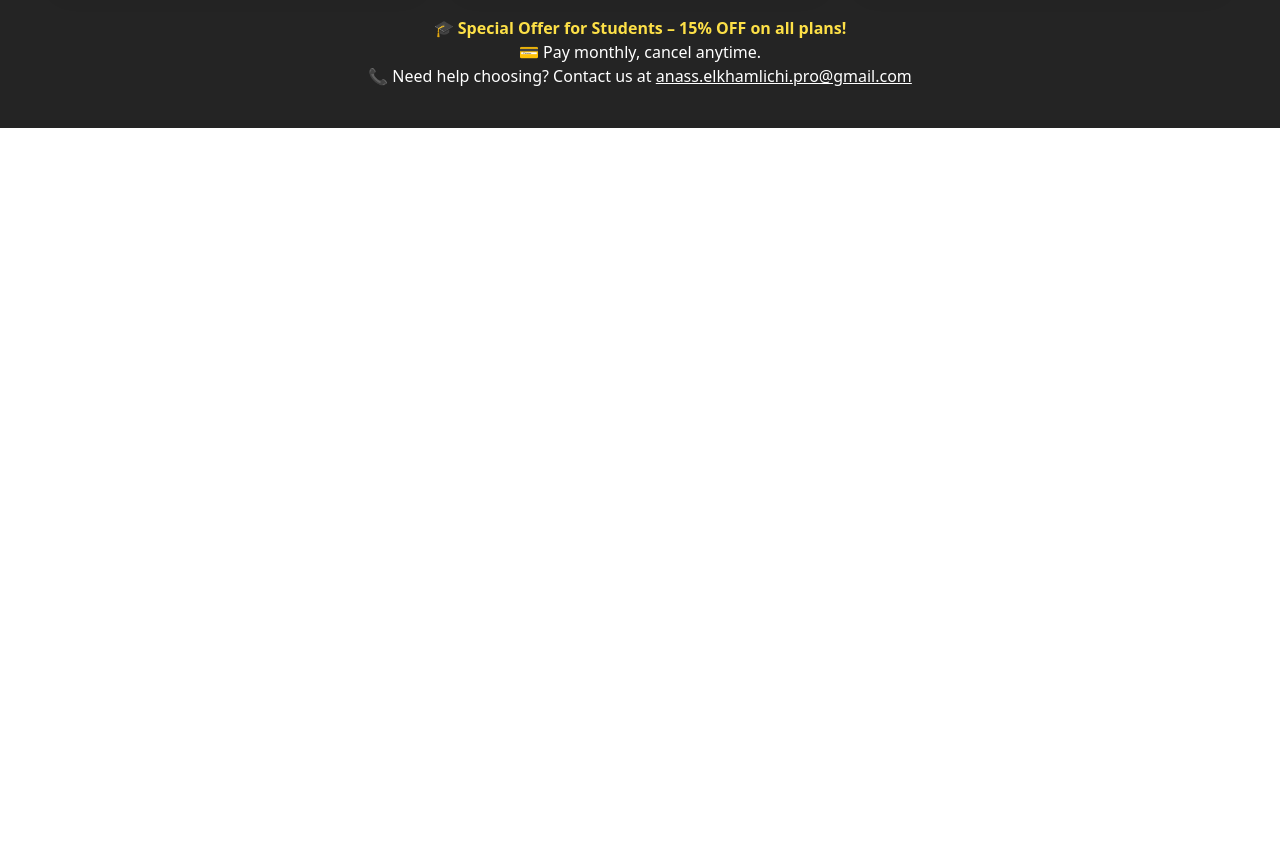
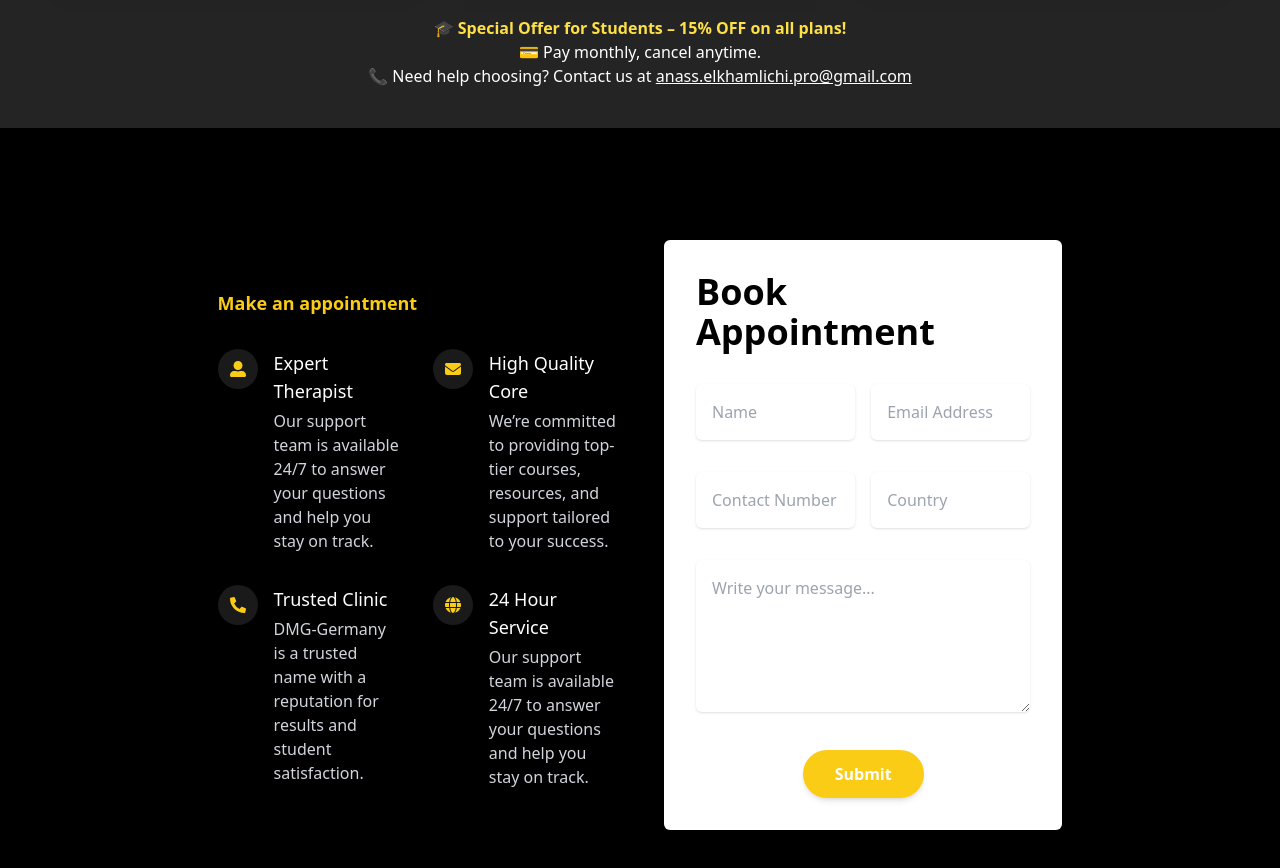
Before and after one commit to anasselkam/alx-dmg-Germany, a React (Vite) app in the folder dmg-germany/Dmg-app-project/: page / in a window 1280 px wide. Shown: the part 4740-5608 px from the top of the page. Before the commit the page ends 4868 px from the top, so only its background shows below. Built offline with nearby package versions, Linux system fonts and the light colour scheme.

Commit message:
i add section countact

```diff
--- a/dmg-germany/Dmg-app-project/src/App.jsx
+++ b/dmg-germany/Dmg-app-project/src/App.jsx
@@ -6,6 +6,7 @@ import Courses from './components/courses/Courses'
 import NumberCounter from './components/numberCounter/NumberCounter'
 import About from './components/about/About'
 import Pricing from './components/pricing/Pricing'
+import Countact from './components/contact/Countact'
 
 
 
@@ -19,6 +20,7 @@ const App = () => {
     <NumberCounter />
     <About />
     <Pricing />
+    <Countact />
 
    </main>
   )
--- a/dmg-germany/Dmg-app-project/src/components/contact/Countact.jsx
+++ b/dmg-germany/Dmg-app-project/src/components/contact/Countact.jsx
@@ -1,9 +1,174 @@
-import React from 'react'
+import React, { useState } from 'react';
+import { FaPhoneAlt, FaUserAlt } from "react-icons/fa";
+import { FaEnvelope, FaGlobe } from 'react-icons/fa6';
 
 const Countact = () => {
+    const [name, setName] = useState("");
+    const [email, setEmail] = useState("");
+   const [phone, setPhone] = useState("");
+
+    const [country, setCountry] = useState("");
+    const [message, setMessage] = useState("");
+    const [showModal, setShowModal] = useState(false);
+
+  const handleSubmit = (e) => {
+    e.preventDefault();
+    const data = { name, email, phone, country, message };
+
+    if (!name || !email || !message) {
+      alert("Please fill in the required fields.");
+      return;
+    }
+
+    alert("Your message has been submitted!");
+    setShowModal(true);
+  };
+
+  const closeModal = () => {
+    setShowModal(false);
+    setName("");
+    setEmail("");
+    setPhone("");
+    setCountry("");
+    setMessage("");
+  };
+
   return (
-    <div>Countact</div>
-  )
-}
+    <div className='bg-black flex items-center justify-center py-28 px-8'>
+      <div className='container mx-auto'>
+        <div className='md:w-4/5 mx-auto grid grid-cols-1 md:grid-cols-2 items-center md:gap-12 gap-8'>
 
-export default Countact
+          {/* Left Side */}
+          <div className='space-y-8'>
+            <h2 className='text-yellow-400 font-bold text-lg mt-2'>Make an appointment</h2>
+            <div className='grid grid-cols-1 md:grid-cols-2 gap-8'>
+              <div className='flex items-start gap-4'>
+                <div className='flex items-center justify-center rounded-full bg-[#ffffff1a] p-3'>
+                  <FaUserAlt className='text-yellow-400' />
+                </div>
+                <div className='space-y-1'>
+                  <h3 className='text-lg font-medium text-white'>Expert Therapist</h3>
+                  <p className='text-gray-300'>Our support team is available 24/7 to answer your questions and help you stay on track.</p>
+                </div>
+              </div>
+
+              <div className='flex items-start gap-4'>
+                <div className='flex items-center justify-center rounded-full bg-[#ffffff1a] p-3'>
+                  <FaEnvelope className='text-yellow-400' />
+                </div>
+                <div className='space-y-1'>
+                  <h3 className='text-lg font-medium text-white'>High Quality Core</h3>
+                  <p className='text-gray-300'>We’re committed to providing top-tier courses, resources, and support tailored to your success.</p>
+                </div>
+              </div>
+
+              <div className='flex items-start gap-4'>
+                <div className='flex items-center justify-center rounded-full bg-[#ffffff1a] p-3'>
+                  <FaPhoneAlt className='text-yellow-400' />
+                </div>
+                <div className='space-y-1'>
+                  <h3 className='text-lg font-medium text-white'>Trusted Clinic</h3>
+                  <p className='text-gray-300'>DMG-Germany is a trusted name with a reputation for results and student satisfaction.</p>
+                </div>
+              </div>
+
+
+              <div className='flex items-start gap-4'>
+                <div className='flex items-center justify-center rounded-full bg-[#ffffff1a] p-3'>
+                  <FaGlobe className='text-yellow-400' />
+                </div>
+                <div className='space-y-1'>
+                  <h3 className='text-lg font-medium text-white'>24 Hour Service</h3>
+                  <p className='text-gray-300'>Our support team is available 24/7 to answer your questions and help you stay on track.</p>
+                </div>
+              </div>
+            </div>
+          </div>
+
+          {/* Right Side Form */}
+          <div>
+            <div className='space-y-8 p-8 bg-white shadow-xl rounded-md'>
+              <h3 className='text-black text-4xl font-bold mb-4'>Book Appointment</h3>
+              <form onSubmit={handleSubmit} className='space-y-8'>
+                <div className='flex sm:flex-row flex-col gap-4'>
+                  <input
+                    onChange={e => setName(e.target.value)}
+                    value={name}
+                    type="text"
+                    placeholder='Name'
+                    className='text-black w-full p-4 rounded-md focus:outline-none focus:ring-2 focus:ring-yellow-400 shadow'
+                    required
+                  />
+                  <input
+                    onChange={e => setEmail(e.target.value)}
+                    value={email}
+                    type="email"
+                    placeholder='Email Address'
+                    className='text-black w-full p-4 rounded-md focus:outline-none focus:ring-2 focus:ring-yellow-400 shadow'
+                    required
+                  />
+                </div>
+
+                <div className='text-black flex sm:flex-row flex-col gap-4'>
+                  <input
+                    onChange={e => setPhone(e.target.value)}
+                    value={phone}
+                    type="tel"
+                    placeholder='Contact Number'
+                    className='text-black w-full p-4 rounded-md focus:outline-none focus:ring-2 focus:ring-yellow-400 shadow'
+                  />
+                  <input
+                    onChange={e => setCountry(e.target.value)}
+                    value={country}
+                    type="text"
+                    placeholder='Country'
+                    className='text-black w-full p-4 rounded-md focus:outline-none focus:ring-2 focus:ring-yellow-400 shadow'
+                  />
+                </div>
+
+                <textarea
+                  onChange={e => setMessage(e.target.value)}
+                  value={message}
+                  rows="5"
+                  placeholder='Write your message...'
+                  className='text-black w-full p-4 rounded-md focus:outline-none focus:ring-2 focus:ring-yellow-400 shadow'
+                  required
+                ></textarea>
+
+                <div className='flex justify-center'>
+                  <button
+                    type='submit'
+                    className='bg-yellow-400 hover:bg-yellow-300 px-8 py-3 text-white font-semibold rounded-full shadow-md'
+                  >
+                    Submit
+                  </button>
+
+                </div>
+              </form>
+
+            </div>
+          </div>
+
+        </div>
+      </div>
+
+      {/* Modal */}
+      {showModal && (
+        <div className='fixed inset-0 bg-black bg-opacity-60 flex items-center justify-center z-50'>
+          <div className='bg-white rounded-lg shadow-lg p-8 max-w-md w-full text-center space-y-4'>
+            <h2 className='text-2xl font-bold text-black'>Thank you!</h2>
+            <p className='text-gray-700'>Your message has been submitted successfully.</p>
+            <button
+              onClick={closeModal}
+              className='mt-4 px-6 py-2 bg-yellow-400 hover:bg-yellow-300 text-white font-semibold rounded-full'
+            >
+              Close
+            </button>
+          </div>
+        </div>
+      )}
+    </div>
+  );
+};
+
+export default Countact;
```
